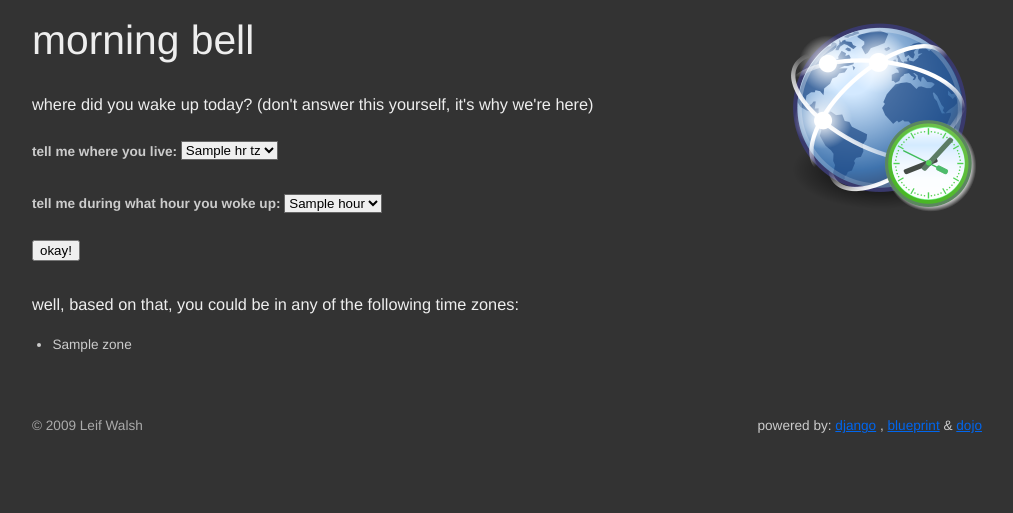
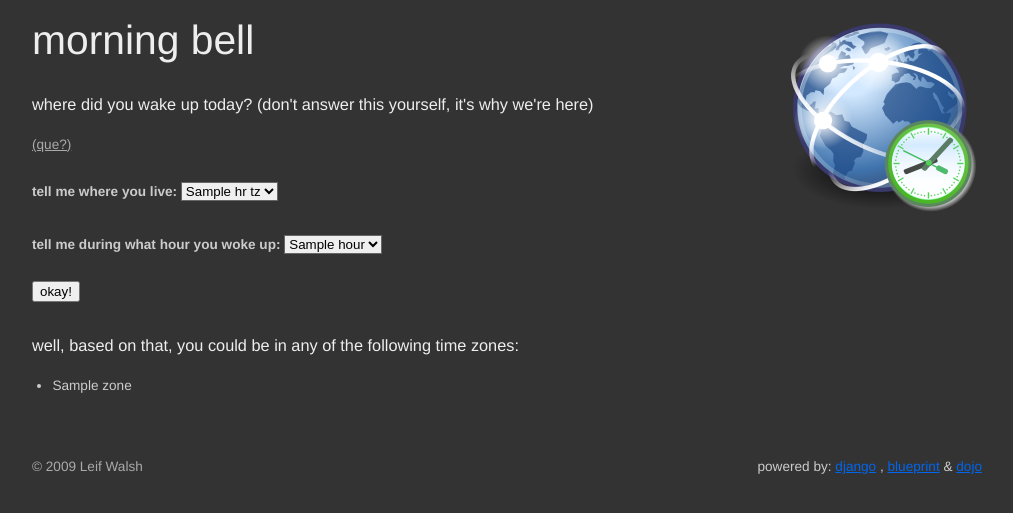
Before and after one commit to leifwalsh/tzrss, a Django app: template templates/index.html in a window 1280 px wide. Shown: the top 513 px of the page, without its empty margins (133-1146 px from the left). Run offline with Django 3.2, Linux system fonts and the light colour scheme; the template is opened without the code that fills it: most values are stand-ins (such as "Sample title", 1, 10 or a date in 2020); some libraries are stand-ins or nearby versions.

Commit message:
Added xkcd link.

```diff
--- a/templates/index.html
+++ b/templates/index.html
@@ -7,6 +7,8 @@
   <h4>
     where did you wake up today? (don't answer this yourself, it's why we're here)
   </h4>
+
+  <p><a class="quiet" href="http://xkcd.com/448" target="_blank">(que?)</a></p>
 
   <div id="form">
     <form action="." method="post">
```
